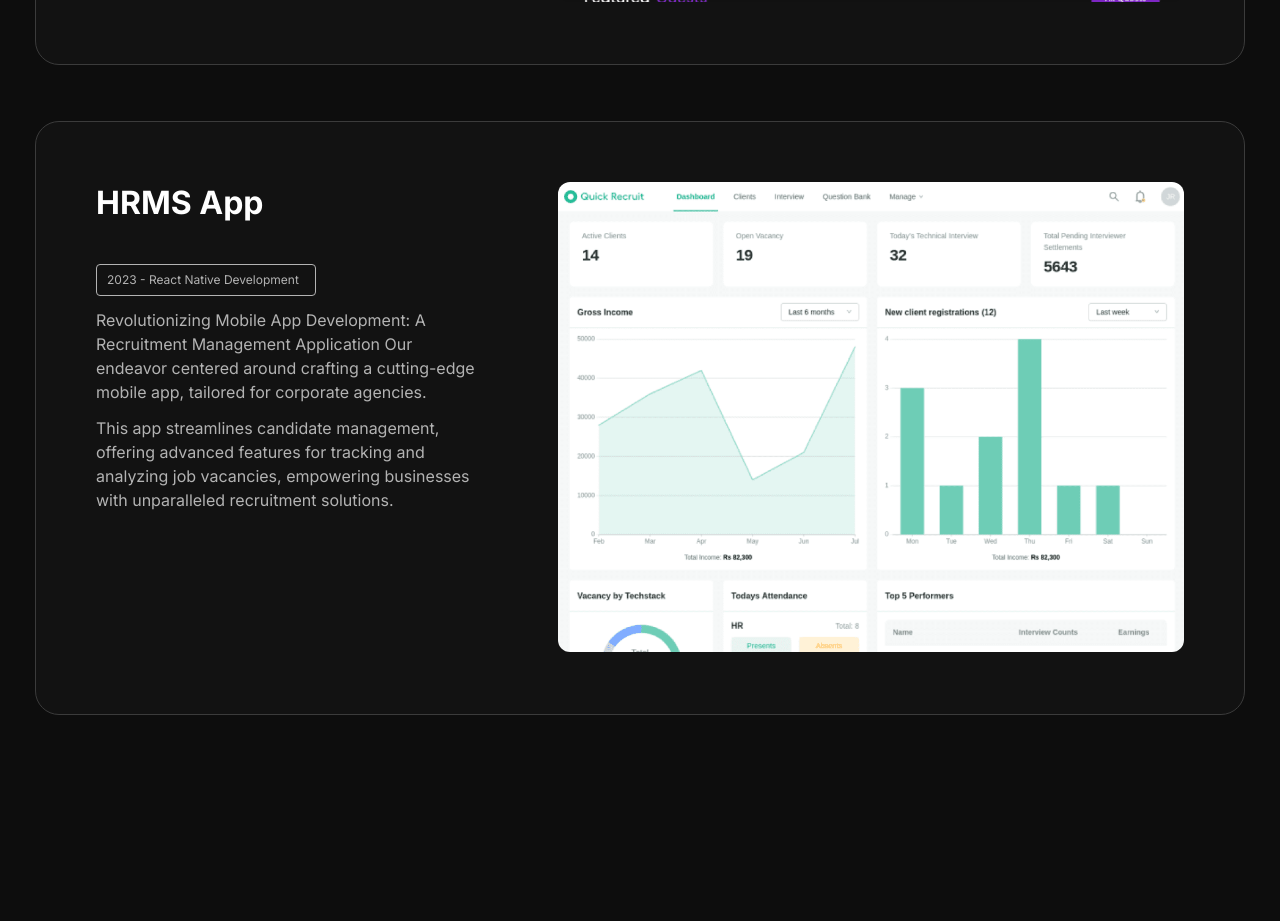
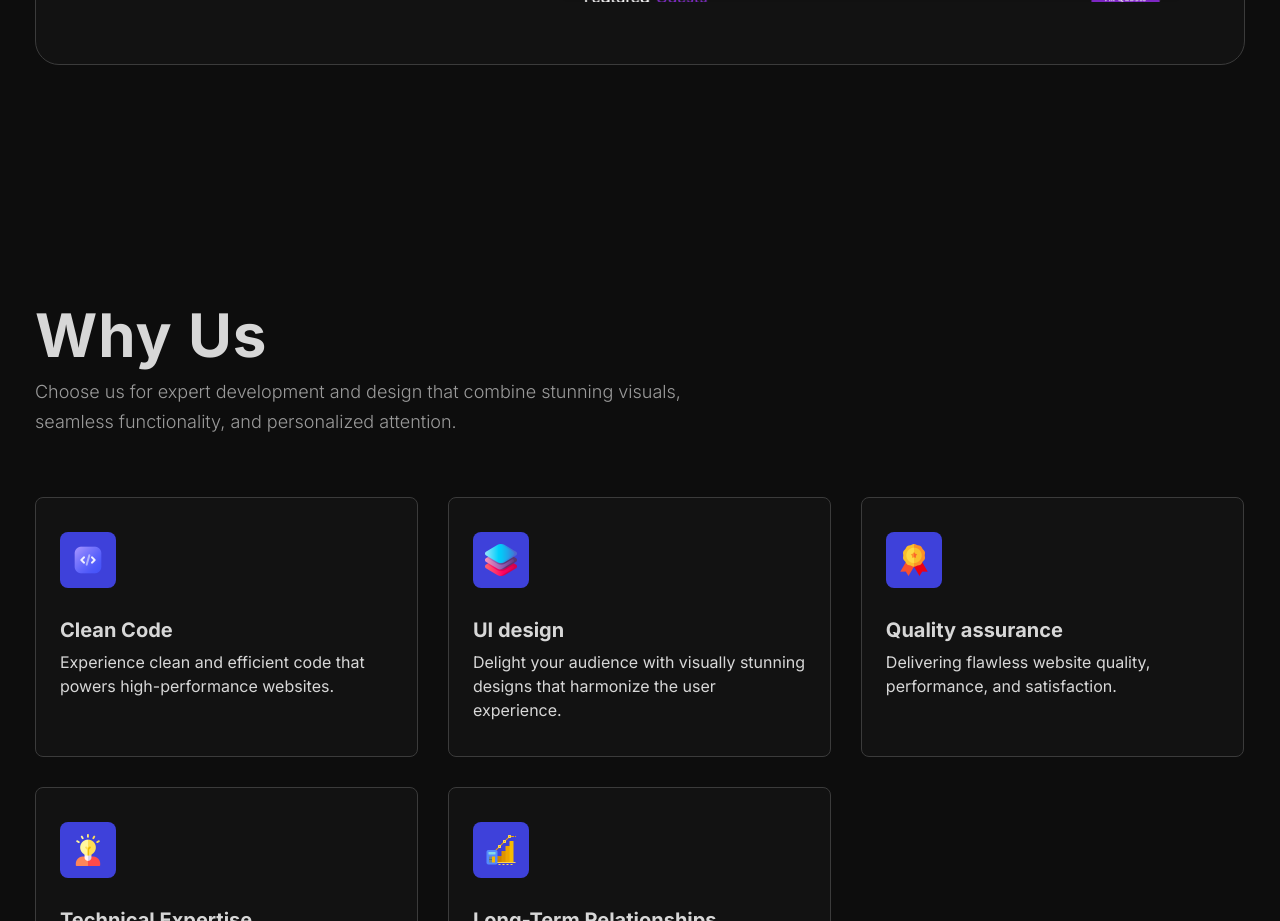
Before and after one commit to nadimpallibhargav/talzie, a React (Vite) app: page / in a window 1280 px wide. Shown: the part 3920-4841 px from the top of the page. Built offline with nearby package versions, Linux system fonts and the light colour scheme; a web font is replaced by a local one.

Commit message:
blog post update

```diff
--- a/src/components/sections/casestudiesv1/CaseStudiesV1.jsx
+++ b/src/components/sections/casestudiesv1/CaseStudiesV1.jsx
@@ -40,7 +40,7 @@ const CaseStudiesV1 = ({contact, caseStudies}) => {
                     <img src={casestudyone} />
                 </div>
             </div>
-            <div className='caseStudiesV1Wrapper'>
+            {/* <div className='caseStudiesV1Wrapper'>
                 <div className='caseStudiesV1Content'>
                     <label>HRMS App</label>
                     <h6 style={{width:220}}>2023 - React Native Development</h6>
@@ -53,7 +53,7 @@ const CaseStudiesV1 = ({contact, caseStudies}) => {
                 <div  className='caseStudiesV1Image'>
                     <img src={casestudytwo} />
                 </div>
-            </div>
+            </div> */}
         </div>
     </section>
   )
```
